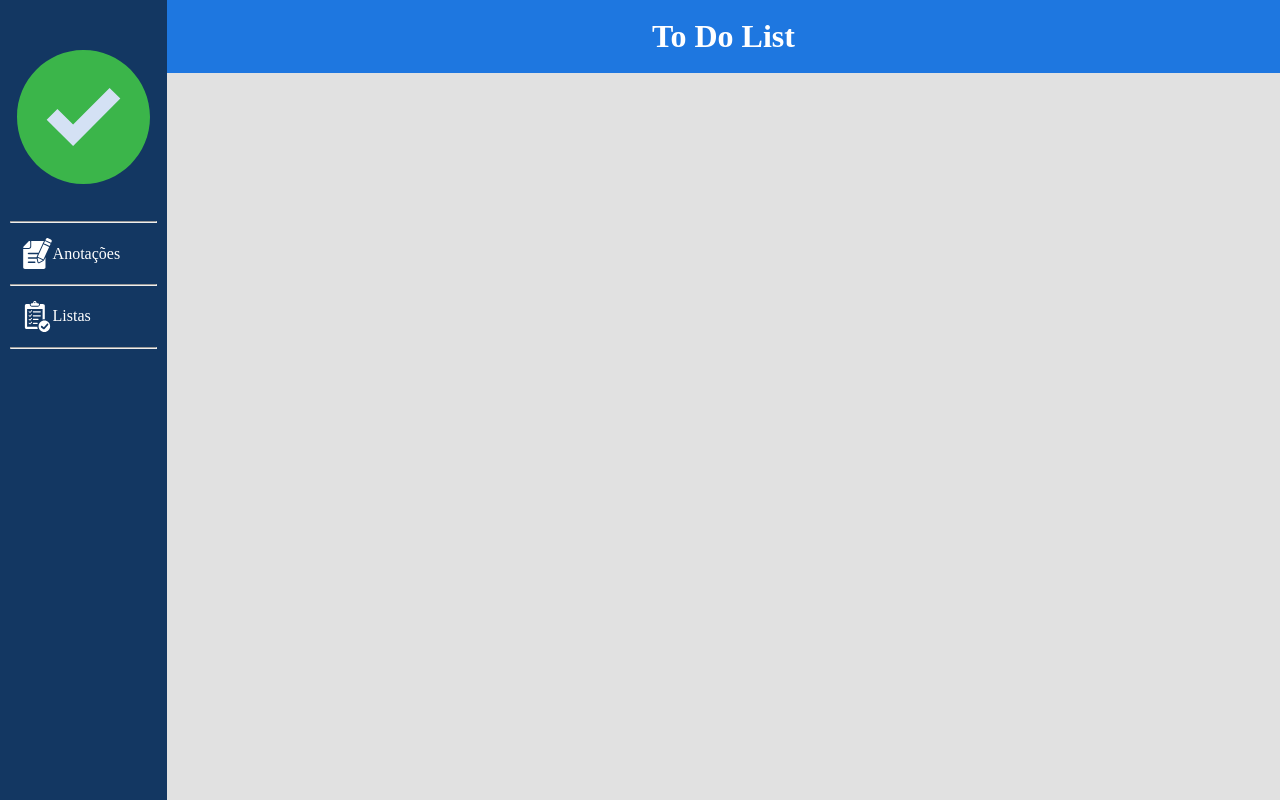
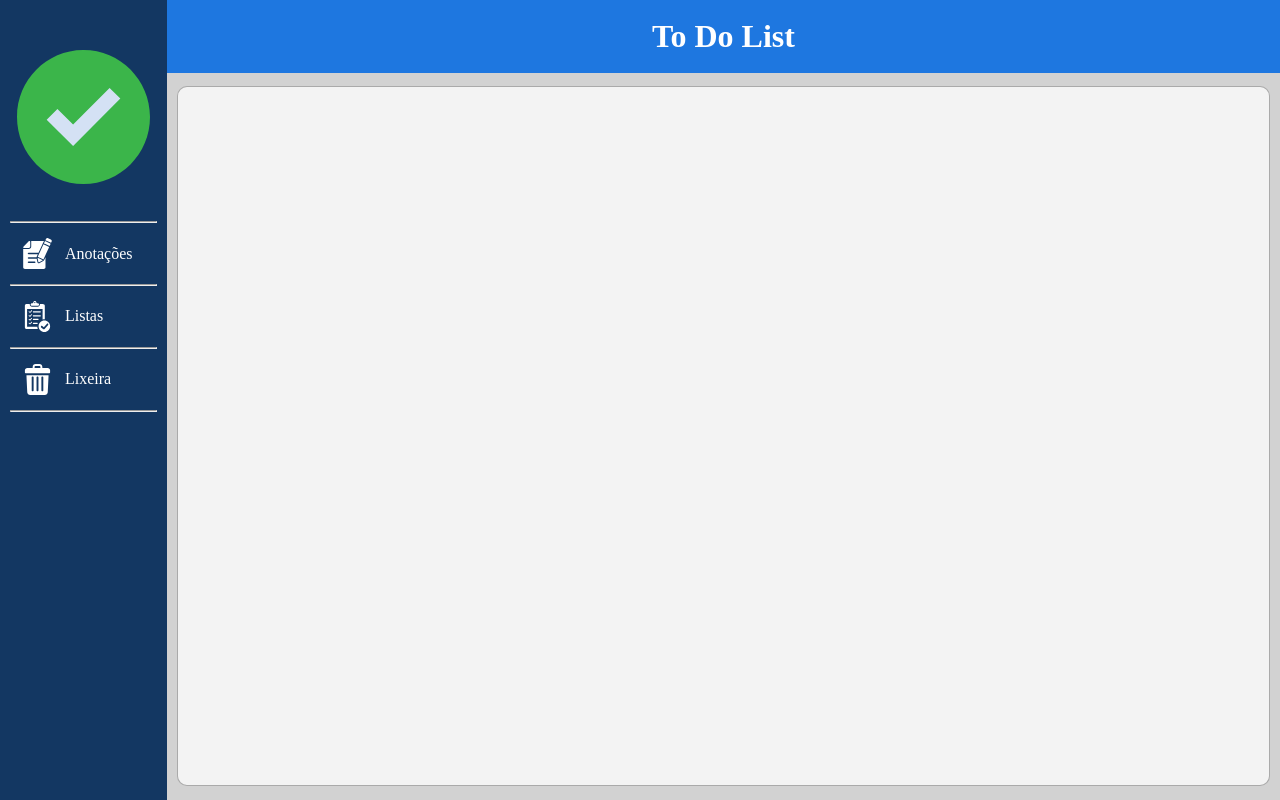
Before and after one commit to Weverton-Vitor/to-do-list, a Django app: template project/apps/core/templates/base.html in a window 1280 px wide. Run offline with Django 3.2, Linux system fonts and the light colour scheme; the template is opened without the code that fills it, so the values that code supplies are empty.

Commit message:
Adding trash link in sidebar

```diff
--- a/project/apps/core/static/css/base.css
+++ b/project/apps/core/static/css/base.css
@@ -17,6 +17,48 @@
     background: #133762;
     width: 15%;
     height: 100%;
+}
+
+nav {
+    margin-top: 20%;
+}
+
+nav ul{
+    margin-top: 10%;
+}
+
+#check-icon{
+    width: 80%;
+    margin: 10%;
+}
+
+.line-menu{
+    color: #B1B1B1;
+    margin: 0% 6% 0%;
+}
+
+.item-menu{
+    padding: 3% 7% 3%;
+}
+
+
+.link-menu{
+    color: #FFFFFF;
+    text-decoration: none;
+    padding: 7%;
+    display: flex;
+    align-items: center;
+
+}
+
+.link-menu:hover{
+    color: #b9b7b7;
+    background-color: rgba(1, 1, 1, 0.5);
+}
+
+.link-menu img{
+    width: 25%;
+    margin-right: 10%;
 }
 
 main{
@@ -40,53 +82,20 @@ header h1 {
     color: #ffffff;
 }
 
-
-nav {
-    margin-top: 20%;
-}
-
-nav ul{
-    margin-top: 10%;
-}
-
-#check-icon{
-    width: 80%;
-    margin: 10%;
-}
-
-.line-menu{
-    color: #B1B1B1;
-    margin: 0% 6% 0%;
-}
-
-.item-menu{
-    padding: 3% 7% 3%;
+#main-content-container{
+    width: 100%;
+    height: 100%;
+    background: #D2D2D2;
     display: flex;
     justify-content: center;
     align-items: center;
 
 }
 
-
-.link-menu{
-    color: #FFFFFF;
-    text-decoration: none;
-    padding: 7%;
-    display: flex;
-    align-items: center;
+#main-content{
+    background: #F3F3F3;
+    width: 98%;
+    height: 96%;
+    border: 1px solid rgba(1, 1, 1, 0.3);
+    border-radius: 10px;
 }
-
-.link-menu:hover{
-        color: #b9b7b7;
-    background-color: rgba(1, 1, 1, 0.5);
-}
-
-.link-menu img{
-    width: 25%;
-}
-
-#main-content{
-    width: 100%;
-    height: 100%;
-    background: #E1E1E1;
-}
--- a/project/apps/core/templates/base.html
+++ b/project/apps/core/templates/base.html
@@ -17,15 +17,24 @@
                     <hr class='line-menu'>
                     <li class="item-menu">
                         <a class="link-menu" href="#">
-                            <img src="{% static 'images/note.svg'%}" alt="Anotações"> Anotações
+                            <img src="{% static 'images/note.svg' %}" alt="Anotações"> Anotações
                         </a>
                     </li>
+
                     <hr class='line-menu'>
                     <li class="item-menu">
                         <a class="link-menu" href="#">
-                            <img src="{% static 'images/verification-of-list.svg'%}" alt="Listas"> Listas
+                            <img src="{% static 'images/verification-of-list.svg' %}" alt="Listas"> Listas
                         </a>
                     </li>
+
+                    <hr class='line-menu'>
+                    <li class="item-menu">
+                        <a class="link-menu" href="#">
+                            <img src="{% static 'images/trash.svg' %}" alt="Lixeira"> Lixeira
+                        </a>
+                    </li>
+
                     <hr class='line-menu'>
                 </ul>
             </nav>
@@ -35,8 +44,10 @@
             <header>
                 <h1>To Do List</h1>
             </header>
-            <section id="main-content">
-                {% block content %}{% endblock content %}
+            <section id="main-content-container">
+                <div id="main-content">
+                    {% block content %}{% endblock content %}
+                </div>
             </section>
         </main>
     </div>
```
Also changed, not shown: project/apps/core/static/images/trash.svg (added).
